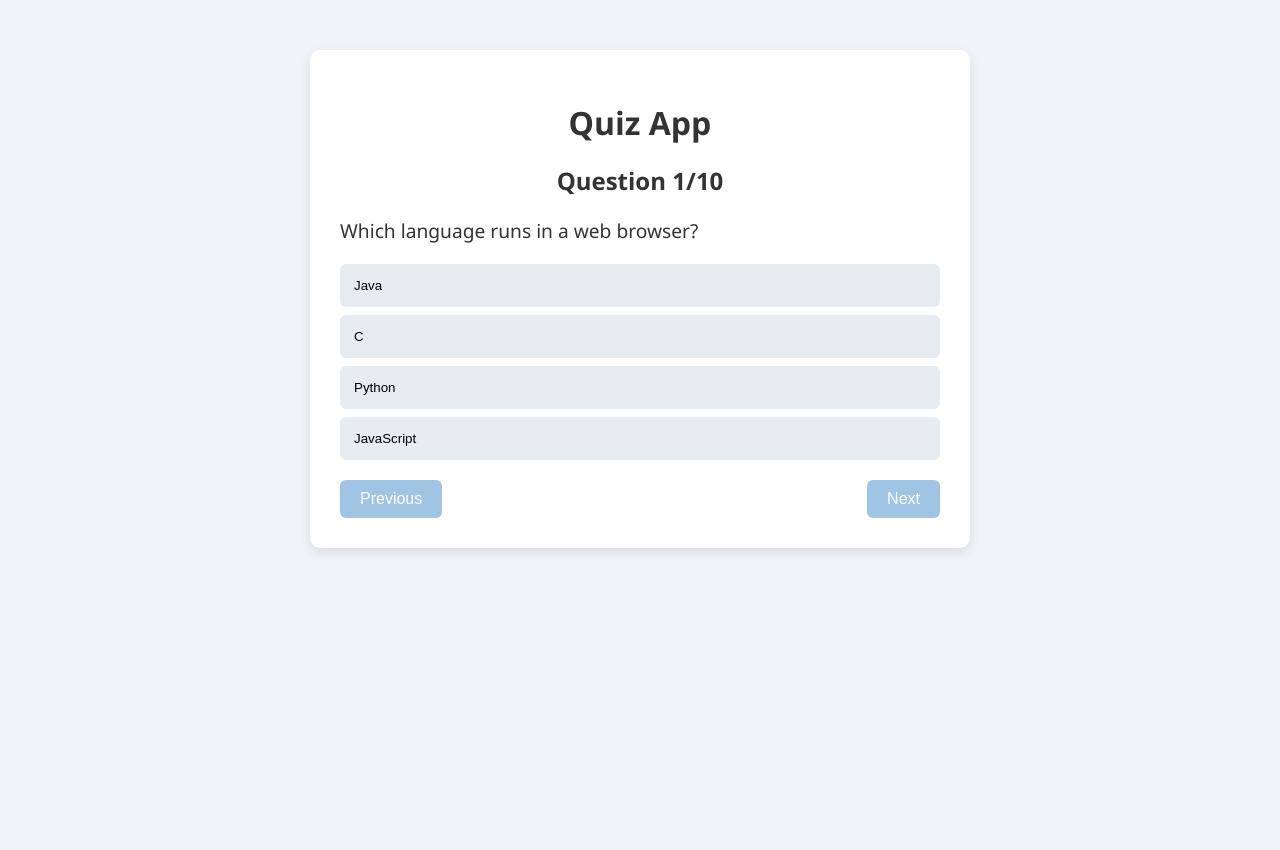
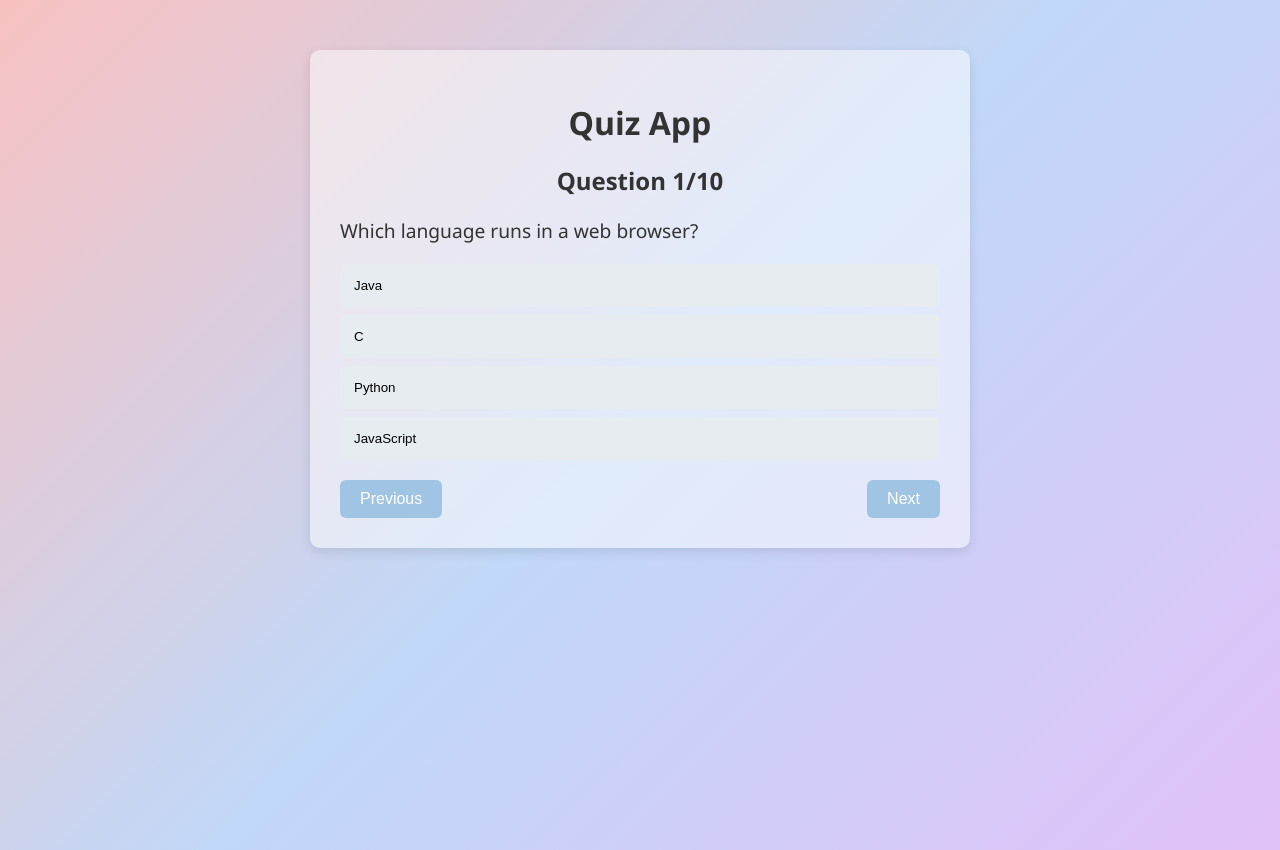
Before and after one commit to AdamAbdallah1/coding-quiz-app, a React (Vite) app: page / in a window 1280 px wide. Before the commit the page ends 800 px from the top, so only its background shows below. Built offline with nearby package versions, Linux system fonts and the light colour scheme.

Commit message:
Changing some styles and colors

```diff
--- a/src/App.css
+++ b/src/App.css
@@ -2,14 +2,18 @@ body {
   margin: 0;
   padding: 0;
   font-family: "Segoe UI", Tahoma, Geneva, Verdana, sans-serif;
-  background: #f0f4f8;
+  background: linear-gradient(135deg, #f8c1c1, #c1d8f8, #e1c1f8);
+  background-repeat: no-repeat;
+  background-position: center;
+  background-size: cover;
+  height: 100vh;
   color: #333;
 }
 
 .app-container {
   max-width: 600px;
   margin: 50px auto;
-  background: #fff;
+  background-color: rgba(255, 255, 255, 0.5);
   padding: 30px;
   border-radius: 10px;
   box-shadow: 0 4px 12px rgba(0, 0, 0, 0.1);
@@ -44,8 +48,8 @@ h2 {
 }
 
 .option.selected {
-  background: #90caf9;
-  border: 2px solid #42a5f5;
+  background: #e1c1f8;
+  border: 2px solid #d9a4ff;
 }
 
 .nav-buttons {
@@ -57,7 +61,7 @@ h2 {
 .nav-buttons button {
   padding: 10px 20px;
   border: none;
-  background: #42a5f5;
+  background: #f2545b;
   color: white;
   border-radius: 6px;
   cursor: pointer;
@@ -79,7 +83,7 @@ h2 {
   margin: 20px auto;
   padding: 10px 20px;
   border: none;
-  background: #42a5f5;
+  background: #3a86ff;
   color: white;
   border-radius: 6px;
   cursor: pointer;
```
